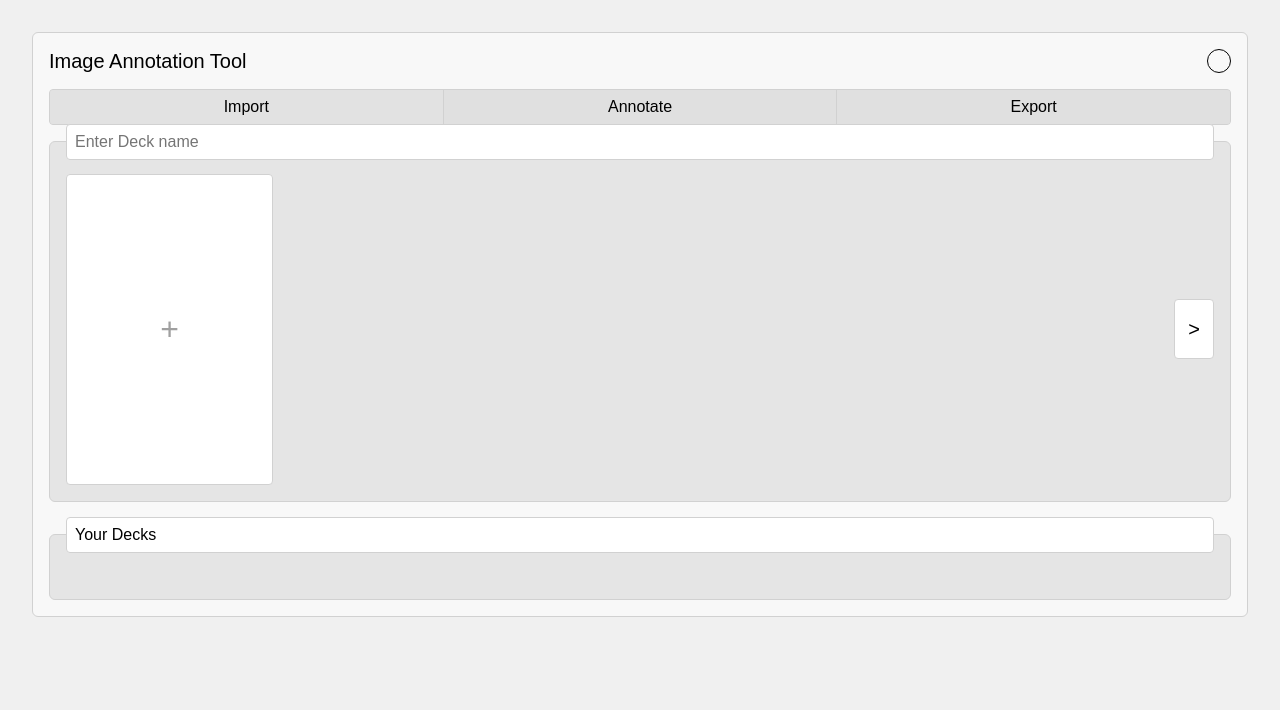
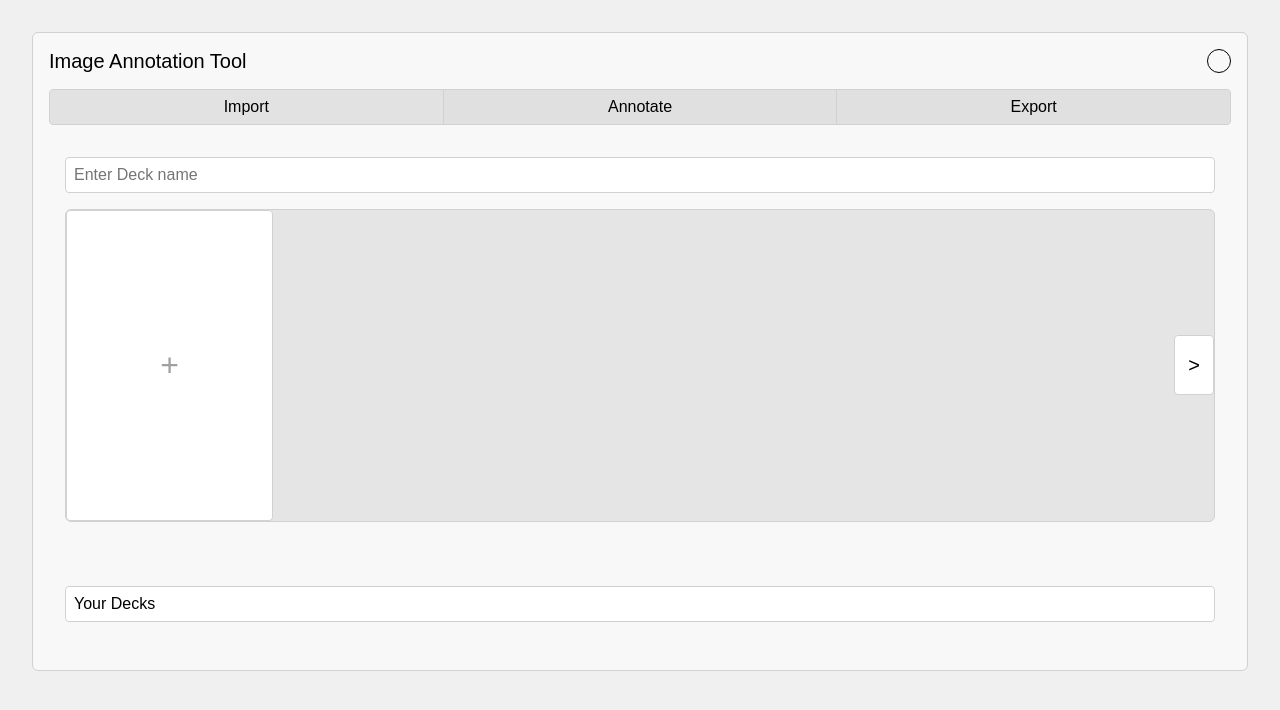
Before and after one commit to ZaynUH/annotation-tool, a Next.js app: page /upload in a window 1280 px wide. Shown: the top 710 px of the page. Built offline with nearby package versions, Linux system fonts and the light colour scheme.

Commit message:
css update

```diff
--- a/styles/UploadPage.module.css
+++ b/styles/UploadPage.module.css
@@ -73,26 +73,20 @@
 
 /* === Section panels === */
 .importSection {
-  position: relative;
   margin: 1rem;
-  background-color: #e5e5e5;
-  border: 1px solid #d1d1d1;
-  border-radius: 6px;
-  padding: 2rem 1rem 1rem; /* extra top padding */
+  padding: 1rem;
 }
 
 /* === Input (deck name & titles) === */
 .deckInput {
-  position: absolute;
-  top: 0;             /* align with panel top */
-  left: 1rem;         /* match panel’s inner padding */
-  width: calc(100% - 2rem);
-  transform: translateY(-50%); /* half its own height */
+  display: block;
+  width: 100%;
   padding: 0.5rem;
   font-size: 1rem;
   background-color: #fff;
   border: 1px solid #d1d1d1;
   border-radius: 4px;
+  margin-bottom: 1rem;
   box-sizing: border-box;
   color: black;
 }
@@ -102,6 +96,9 @@
   position: relative;
   display: flex;
   align-items: center;
+  background-color: #e5e5e5; /* panel bg */
+  border: 1px solid #d1d1d1;
+  border-radius: 6px;
 }
 
 .grid {
```
